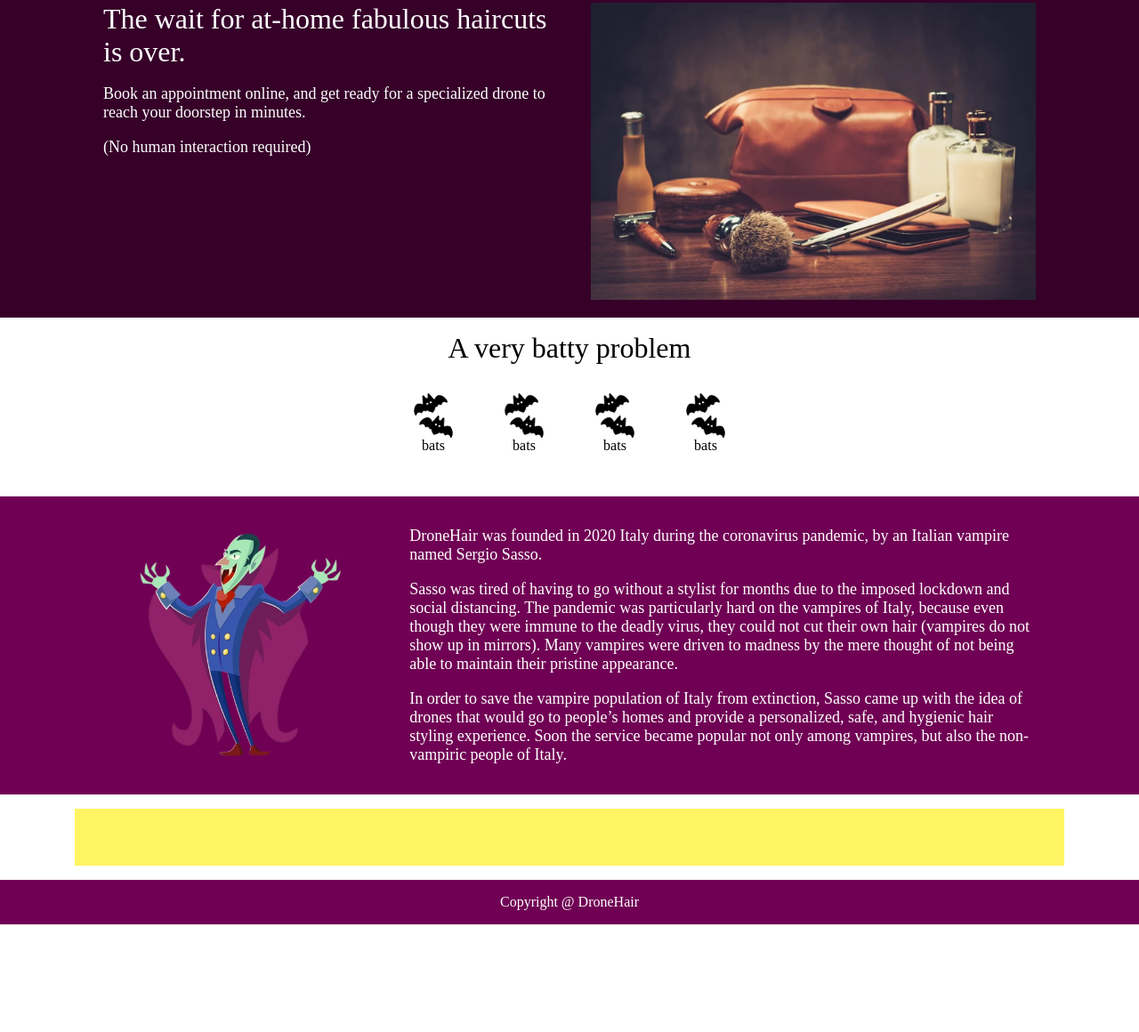
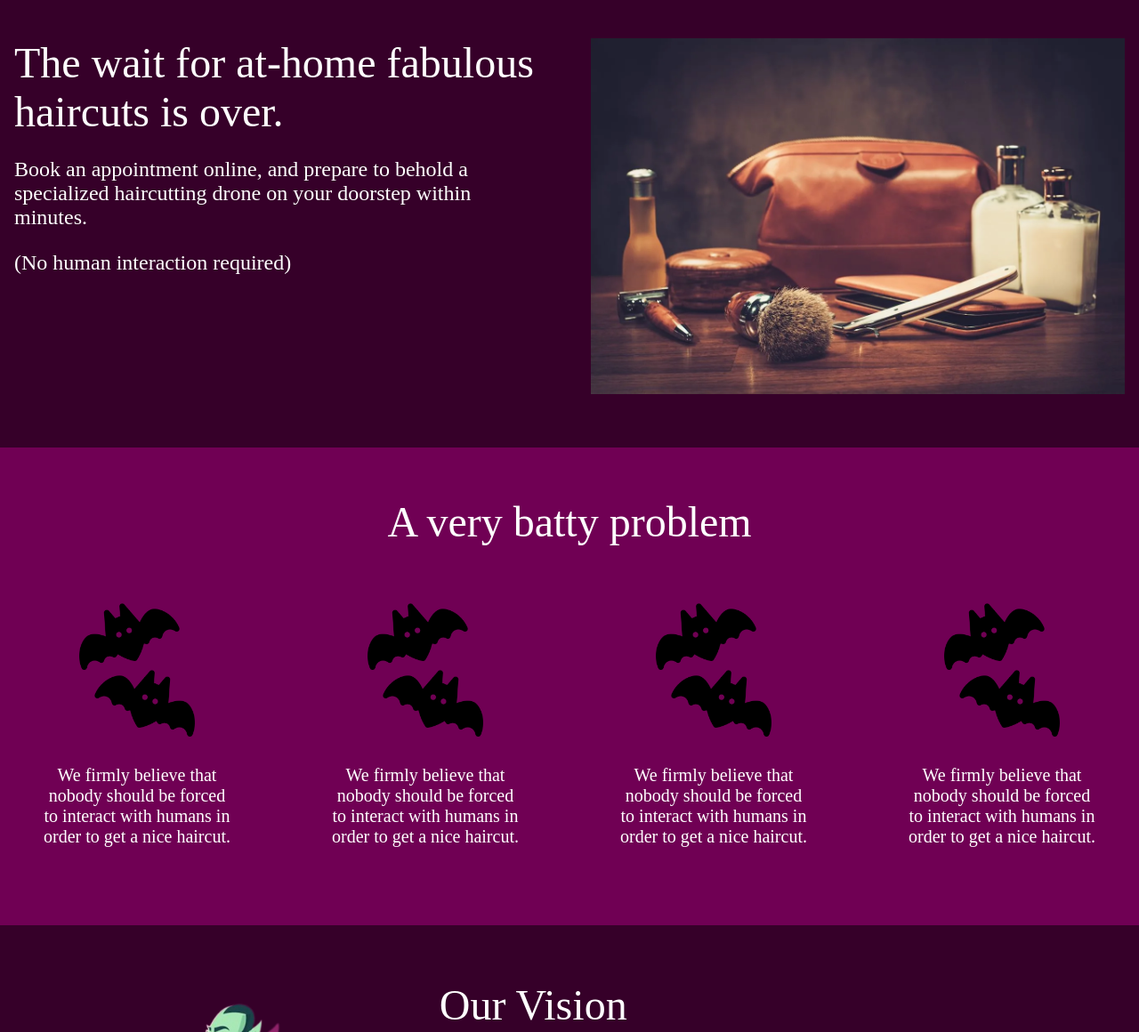
Before and after one commit to urvi00/drone-hair-website, a plain HTML site: page index.html in a window 1280 px wide. Shown: the part 93-1253 px from the top of the page at 89% size. Before the commit the page ends 1132 px from the top, so only its background shows below. Drawn offline with Linux system fonts and the light colour scheme.

Commit message:
Modify layout - content size, margins, padding

```diff
--- a/index.html
+++ b/index.html
@@ -20,7 +20,7 @@
             <div class="title-1">The wait for at-home fabulous haircuts is over.</div>
             <div class="subtext-1">
                 <p>
-                    Book an appointment online, and get ready for a specialized drone to reach your doorstep in minutes.
+                    Book an appointment online, and prepare to behold a specialized haircutting drone on your doorstep within minutes.
                 </p>
                 <p>
                     (No human interaction required)
@@ -38,19 +38,19 @@
         <div class="tiles">
             <div class="tile">
                 <img src="./images/bats.png">
-                <div class="subtext-2">bats</div>
+                <div class="subtext-2">We firmly believe that nobody should be forced to interact with humans in order to get a nice haircut.</div>
             </div>
             <div class="tile">
                 <img src="./images/bats.png">
-                <div class="subtext-2">bats</div>
+                <div class="subtext-2">We firmly believe that nobody should be forced to interact with humans in order to get a nice haircut.</div>
             </div>
             <div class="tile">
                 <img src="./images/bats.png">
-                <div class="subtext-2">bats</div>
+                <div class="subtext-2">We firmly believe that nobody should be forced to interact with humans in order to get a nice haircut.</div>
             </div>
             <div class="tile">
                 <img src="./images/bats.png">
-                <div class="subtext-2">bats</div>
+                <div class="subtext-2">We firmly believe that nobody should be forced to interact with humans in order to get a nice haircut.</div>
             </div>
         </div>
     </div>
@@ -58,6 +58,7 @@
     <div class="content-3">
         <img class="content-3-img" src="./images/vampire-nobg.png">
         <div class="history">
+            <p class="title-3">Our Vision</p>
             <p>
                 DroneHair was founded in 2020 Italy during the coronavirus pandemic, by an Italian vampire named Sergio Sasso.
             </p>
--- a/styles.css
+++ b/styles.css
@@ -3,6 +3,7 @@
     flex-direction: column;
     margin:0;
     min-height: 100vh;
+    color:#ffffff;
 }
 
 .header {
@@ -29,24 +30,24 @@
     justify-content: center;
     gap: 48px;
     background-color: #360029;
-    padding: 16px;
+    padding: 56px;
 }
 
 .title-1 {
-    width:500px;
-    font-size: 32px;
+    width:600px;
+    font-size: 48px;
     color:#ffffff;
 }
 
 .subtext-1 {
-    width:500px;
-    font-size: 18px;
+    width:600px;
+    font-size: 24px;
     color:#ffffff;
 }
 
 .content-1-img {
     height: auto;
-    width: 500px;
+    width: 600px;
 }
 
 .content-2 {
@@ -54,18 +55,18 @@
     justify-content: center;
     align-items: center;
     flex-direction: column;
-    background-color: #ffffff;
-    padding: 16px;
+    background-color: #700054;
+    padding: 56px;
 }
 
 .title-2 {
-    font-size: 32px;
+    font-size: 48px;
 }
 
 .tiles {
     display: flex;
     justify-content: center;
-    gap: 52px;
+    gap: 110px;
     margin: 32px;
 }
 
@@ -73,56 +74,63 @@
     display:flex;
     flex-direction: column;
     align-items: center;
-    max-width: 200px;
+    max-width: 220px;
 }
 
 .tile img {
-    width: 50px;
+    width: 150px;
     height:auto;
+    margin: 32px;
 }
 
 .subtext-2 {
     text-align: center;
+    font-size: 20px;
 }
 
 .content-3 {
     display: flex;
-    background-color: #700054;
+    background-color: #360029;
     justify-content: center;
     align-items: center;
     gap: 48px;
-    padding: 16px;
+    padding: 56px;
 }
 
 .content-3-img {
     width:auto;
-    height:300px;
+    height:400px;
 }
 
 .history {
     color:#ffffff;
-    font-size: 18px;
-    width: 700px;
+    font-size: 20px;
+    width: 800px;
+}
+
+.history .title-3 {
+    font-size: 48px;
+    margin:0;
 }
 
 .content-4 {
     display: flex;
-    background-color: #ffffff;
+    background-color: #700054;
     justify-content: center;
     align-items: center;
-    padding: 16px;
+    padding: 56px;
 }
 
 .box {
     background: #fff562;
-    width: 1048px;
-    padding:32px;
+    width: 1248px;
+    padding:56px;
 }
 
 .footer {
     display: flex;
     align-items: center;
     justify-content: center;
-    background-color: #700054;
+    background-color: #360029;
     color:#ffffff;
 }
```
